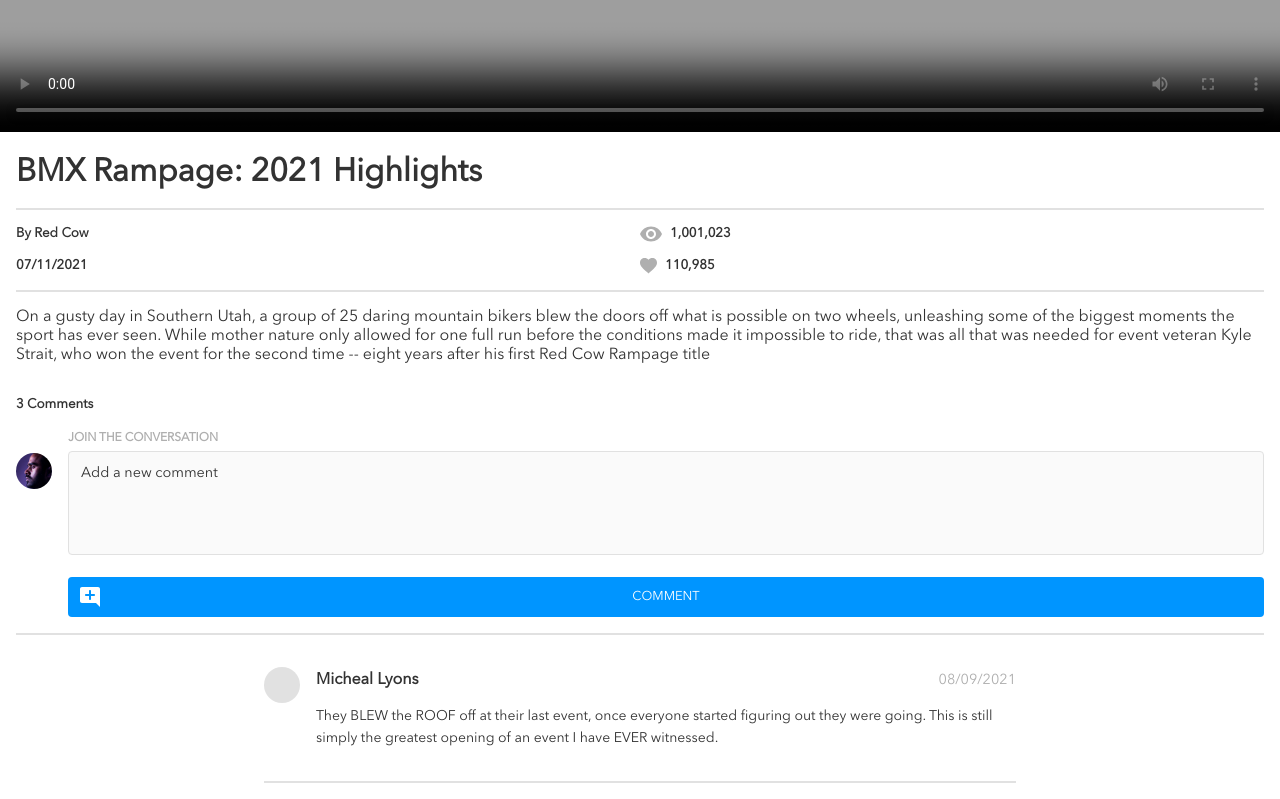
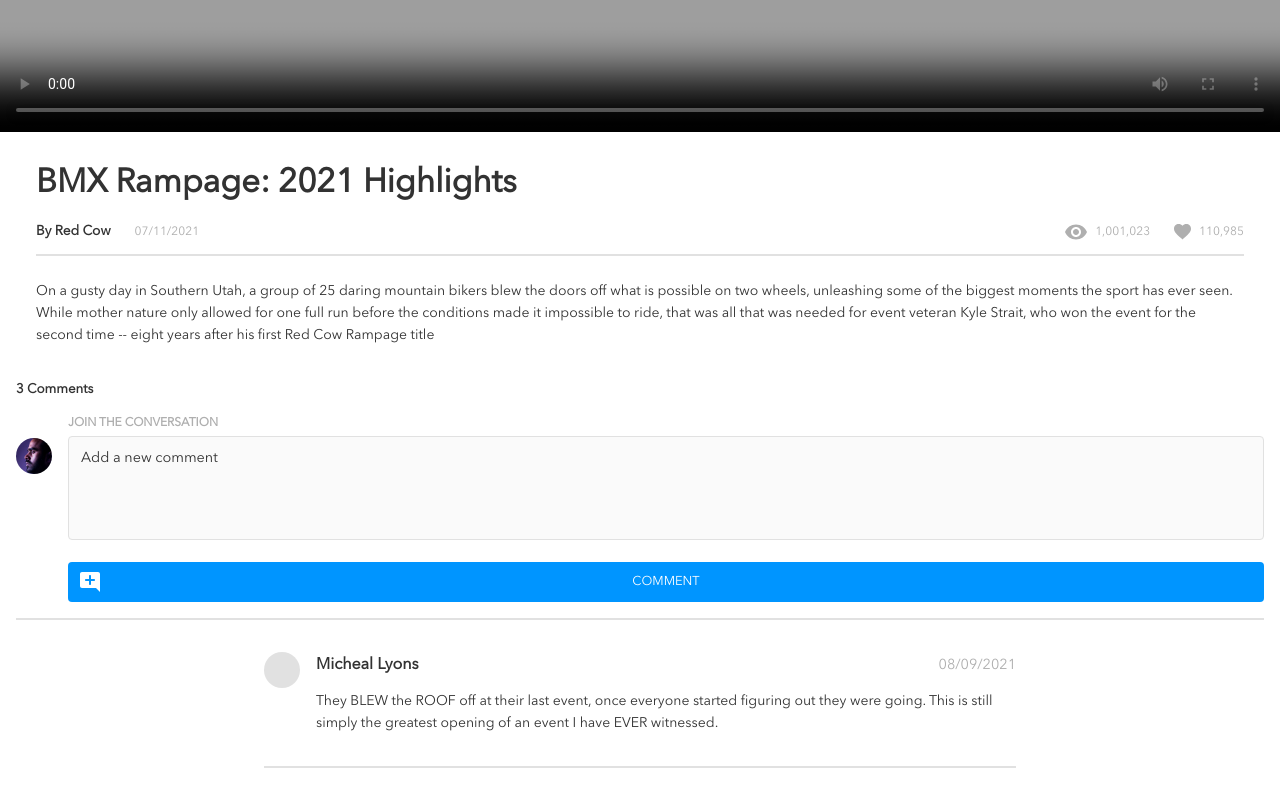
Before and after one commit to david-jiwon-park/BrainFlix, a React (Create React App) app: page / in a window 1280 px wide. Shown: the part 900-1699 px from the top of the page. Built offline with nearby package versions, Linux system fonts and the light colour scheme.

Commit message:
Adding responsive design for video details section for tablet screen sizes

```diff
--- a/src/components/CommentsSection/CommentsSection.scss
+++ b/src/components/CommentsSection/CommentsSection.scss
@@ -5,5 +5,5 @@
 
 
 .comments-section {
-    padding: 1rem;
+    padding: 0 1rem 1rem 1rem;
 }
--- a/src/components/VideoDetails/VideoDetails.js
+++ b/src/components/VideoDetails/VideoDetails.js
@@ -32,19 +32,19 @@ function VideoDetails(props) {
             <div className="video-details__data">
 
                 <div className="video-details__data--left">
-                    <h5 className="video-details__channel">By {props.channel}</h5>
-                    <h5>{formattedDate}</h5>
+                    <h4 className="video-details__channel">By {props.channel}</h4>
+                    <h5 className="video-details__data-text">{formattedDate}</h5>
                 </div>
 
-                <div>
+                <div className="video-details__data--right">
                     <div className="video-details__views">
                         <img className="video-details__icon" src={viewsIcon} alt="views icon"/>
-                        <h5>{props.views}</h5>
+                        <h5 className="video-details__data-text">{props.views}</h5>
                     </div>
 
                     <div className="video-details__likes">
                         <img className="video-details__icon" src={likesIcon} alt="likes icon"/>
-                        <h5>{props.likes}</h5>
+                        <h5 className="video-details__data-text">{props.likes}</h5>
                     </div>
                 </div>
 
--- a/src/components/VideoDetails/VideoDetails.scss
+++ b/src/components/VideoDetails/VideoDetails.scss
@@ -6,23 +6,59 @@
 
 .video-details {
     padding: 1rem;
+    @include tablet {
+        padding: 1.5rem 2.25rem 2.25rem;
+    }
+
+    &__title {
+        padding-bottom: 1rem;
+        @include divider;
+        @include tablet {
+            border: none;
+            @include td-header-text;
+            padding: 0;
+        }
+    }
 
     &__data {
         display: flex;
         padding: 1rem 0;
         @include divider;
+        @include tablet {
+            justify-content: space-between;
+            padding: 1rem 0 0.75rem 0;
+        }
         &--left {
             width: 50%;
+            @include tablet {
+                display: flex;
+            }
+        }
+        &--right {
+            @include tablet {
+                display: flex;
+            }
         }
     }
 
     &__channel {
         padding-bottom: 1rem;
+        @include video-channel-name;
+        @include tablet {
+            padding: 0 1.5rem 0 0;
+        }
+    }
+
+    &__data-text {
+        @include video-data-text;
     }
 
     &__views {
         display: flex;
         padding-bottom: 1rem;
+        @include tablet {
+            padding: 0 1.5rem 0 0;
+        }
     }
 
     &__icon {
@@ -33,12 +69,12 @@
         display: flex;
     }
 
-    &__title {
-        padding-bottom: 1rem;
-        @include divider;
-    }
-
     &__description {
-        padding-top: 1rem
+        padding-top: 1rem;
+        @include mobile-body-text;
+        @include tablet {
+            @include td-body-text;
+            padding-top: 1.5rem;
+        }
     }
 }
--- a/src/styles/partials/_mixins.scss
+++ b/src/styles/partials/_mixins.scss
@@ -99,6 +99,18 @@
   font-weight: 400;
 }
 
+@mixin video-data-text {
+  color: $color-text-secondary;
+  font-size: 0.75rem;
+  line-height: 1.25rem;
+  font-weight: 400;
+}
+
+@mixin video-channel-name {
+  font-size: 0.85rem;
+  line-height: 1.25rem;
+  font-weight: 700;
+}
 
 /* Tablet and Desktop Text Styles  */
 
@@ -107,3 +119,9 @@
   line-height: 1.375rem;
   font-weight: 400;
 }
+
+@mixin td-header-text {
+  font-size: 2.0625rem;
+  line-height: 2.75rem;
+  font-weight: 700;
+}
```
